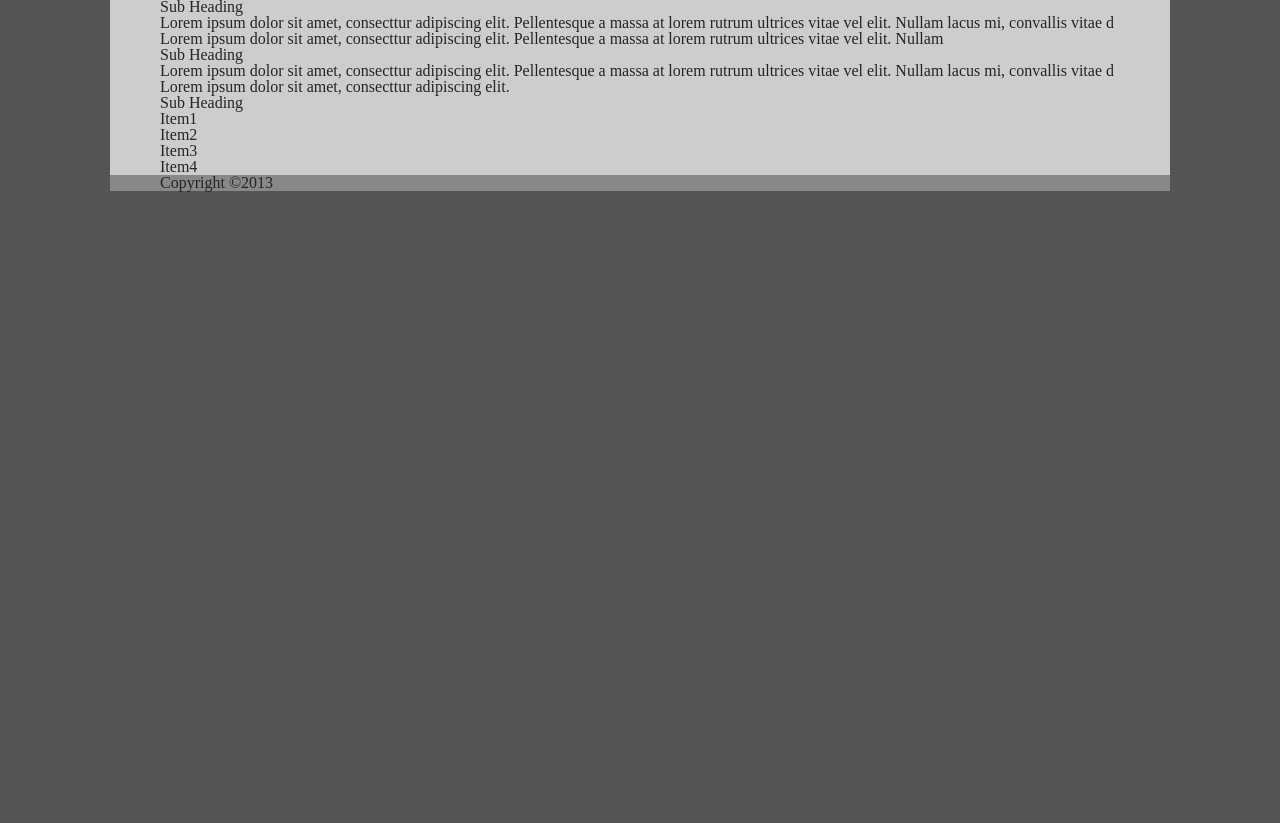
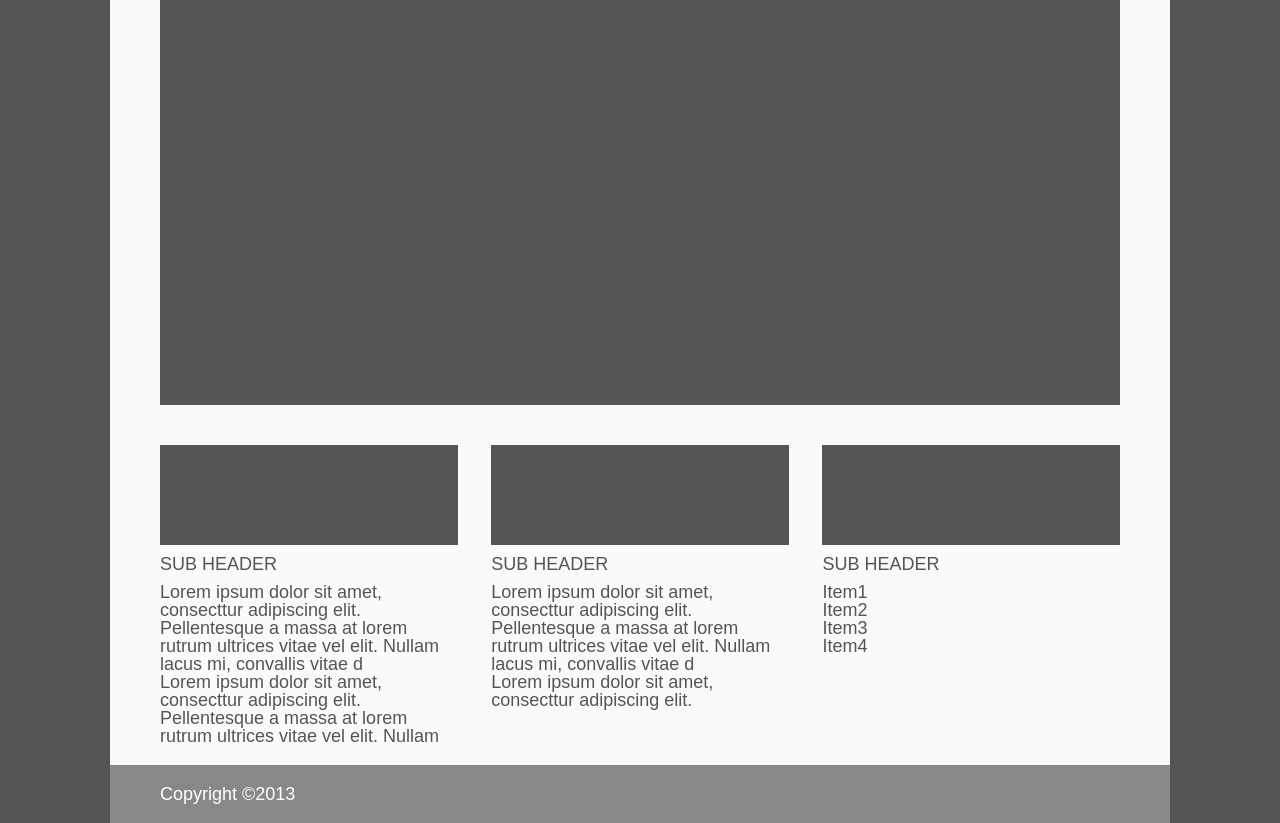
Before and after one commit to gpmitchell27/cjphotography, a PHP site: page / in a window 1280 px wide. Shown: the part 365-1188 px from the top of the page. Before the commit the page ends 557 px from the top, so only its background shows below. Run offline with PHP 8.4, Linux system fonts and the light colour scheme; some libraries are stand-ins or nearby versions.

Commit message:
basic structure complete

```diff
--- a/css/style.css
+++ b/css/style.css
@@ -1,5 +1,7 @@
 body {
 	background:#555;
+	font-family: arial;
+	font-size:18px;
 }
 
 /* ////// STRUCTURE ///////////////// */
@@ -9,34 +11,101 @@ header, section, footer {
 	padding:0 50px;
 	margin:0 auto;
 	position:relative;
+	clear:both;
 }
 
+header:after, section:after, footer:after {
+	clear:both;
+	display:block;
+	content: "";
+
+}
 /* ////// HEADER ///////////////// */
 
 header {
 	background:#ddd;
+	padding:20px 50px;
 }
 
+header > p:first-child {
+	width:200px;
+	height:60px;
+	background:#555;
+	float:left;
+}
+
+nav {
+	float:right;
+}
+
+#main ul {
+	list-style-type: none;
+	width:100%;
+}
+
+#main li {
+	display:inline;
+	float:left;
+	margin:20px 4px;
+}
+
+a, a:link a:visited {
+	color:#838383;
+	font-size:18px;
+	color:#838383;
+	font-family: Arial;
+}
 /* ////// CONTENT ///////////////// */
 
 section {
-	background:#cdcdcd;
+	background:#fafafa;
+	padding:20px 50px;
 }
 
-section h2 {
-	background:#fff;
-	height:300px;
+#carousel div {
+	padding:10px 50px;
+
+}
+
+#carousel p {
+	width:100%;
+	height:650px;
+	background:#555;
+}
+
+#subfooter div {
+	width:31%;
+	float:left;
+	margin-right:3.5%;
+	color:#555;
+}
+
+#subfooter div:nth-child(3n) {
+	margin-right:0px;
+}
+
+#subfooter div > p:first-child {
+	width:100%;
+	height:100px;
+	background:#555;
+	padding-top:10px;
 }
 
 /* ////// FOOTER ///////////////// */
 
 footer {
-	background:#cdcdcd;
+	background:#888;
+	clear:both;
 }
 
 footer > p {
 	position:absolute; left: 0;
 	background:#888;
 	width:100%;
-	padding:0 50px;
+	padding:20px 50px;
+	color:#fff;
 }
+
+h4 {
+	padding:10px 0 10px 0;
+}
--- a/index.html
+++ b/index.html
@@ -10,31 +10,34 @@
 </head>
 <body>
 	<header>
-		<h1><a href="#">'Website'</h1>
+		<p><img src="" alt="" /></p>
 		<nav>
-			<ul>
+			<ul id="main">
 				<li><a href="#">menu item1</a></li>
 				<li><a href="#">menu item2</a></li>
 				<li><a href="#">menu item3</a></li>
 			</ul>
 		</nav>
 	</header>
-	<section>
-		<h2><img src="spacer.jpg" alt="Slider" width="960" height="300" /></h2>
+	<section id="carousel">
+		<p><img src="" alt="" /></p>
 	</section>
-	<section>
+	<section id="subfooter">
 		<div>
-			<h3>Sub Heading</h3>
+			<p><img src="" alt="" /></p>
+			<h4>SUB HEADER</h4>
 			<p>Lorem ipsum dolor sit amet, consecttur adipiscing elit. Pellentesque a massa at lorem rutrum ultrices vitae vel elit. Nullam lacus mi, convallis vitae d</p>
 			<p>Lorem ipsum dolor sit amet, consecttur adipiscing elit. Pellentesque a massa at lorem rutrum ultrices vitae vel elit. Nullam </p>
 		</div>
 		<div>
-			<h3>Sub Heading</h3>
+			<p><img src="" alt="" /></p>
+			<h4>SUB HEADER</h4>
 			<p>Lorem ipsum dolor sit amet, consecttur adipiscing elit. Pellentesque a massa at lorem rutrum ultrices vitae vel elit. Nullam lacus mi, convallis vitae d</p>
 			<p>Lorem ipsum dolor sit amet, consecttur adipiscing elit. </p>
 		</div>
 		<div>
-			<h3>Sub Heading</h3>
+			<p><img src="" alt="" /></p>
+			<h4>SUB HEADER</h4>
 				<ul>
 					<li>Item1</li>
 					<li>Item2</li>
```
